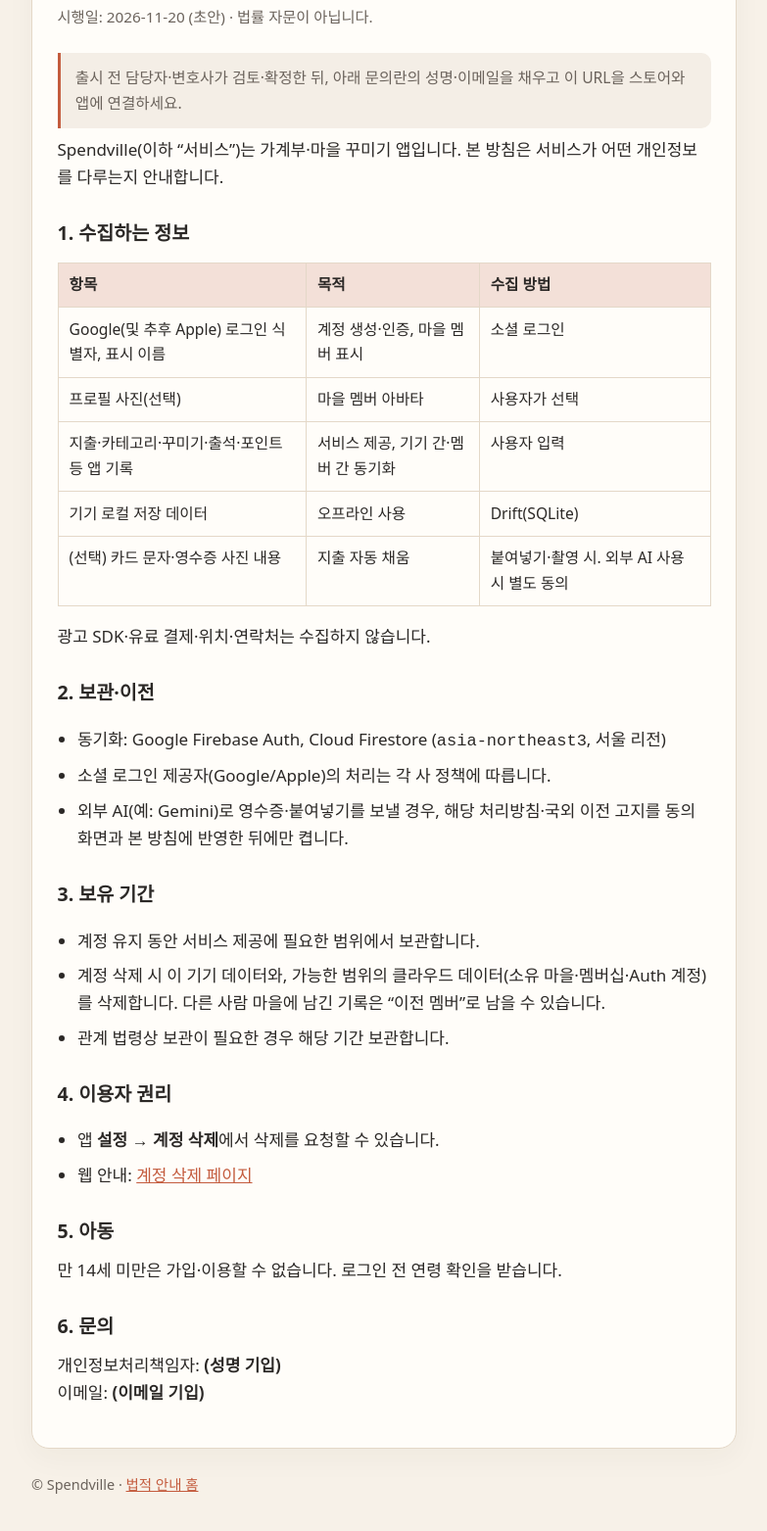
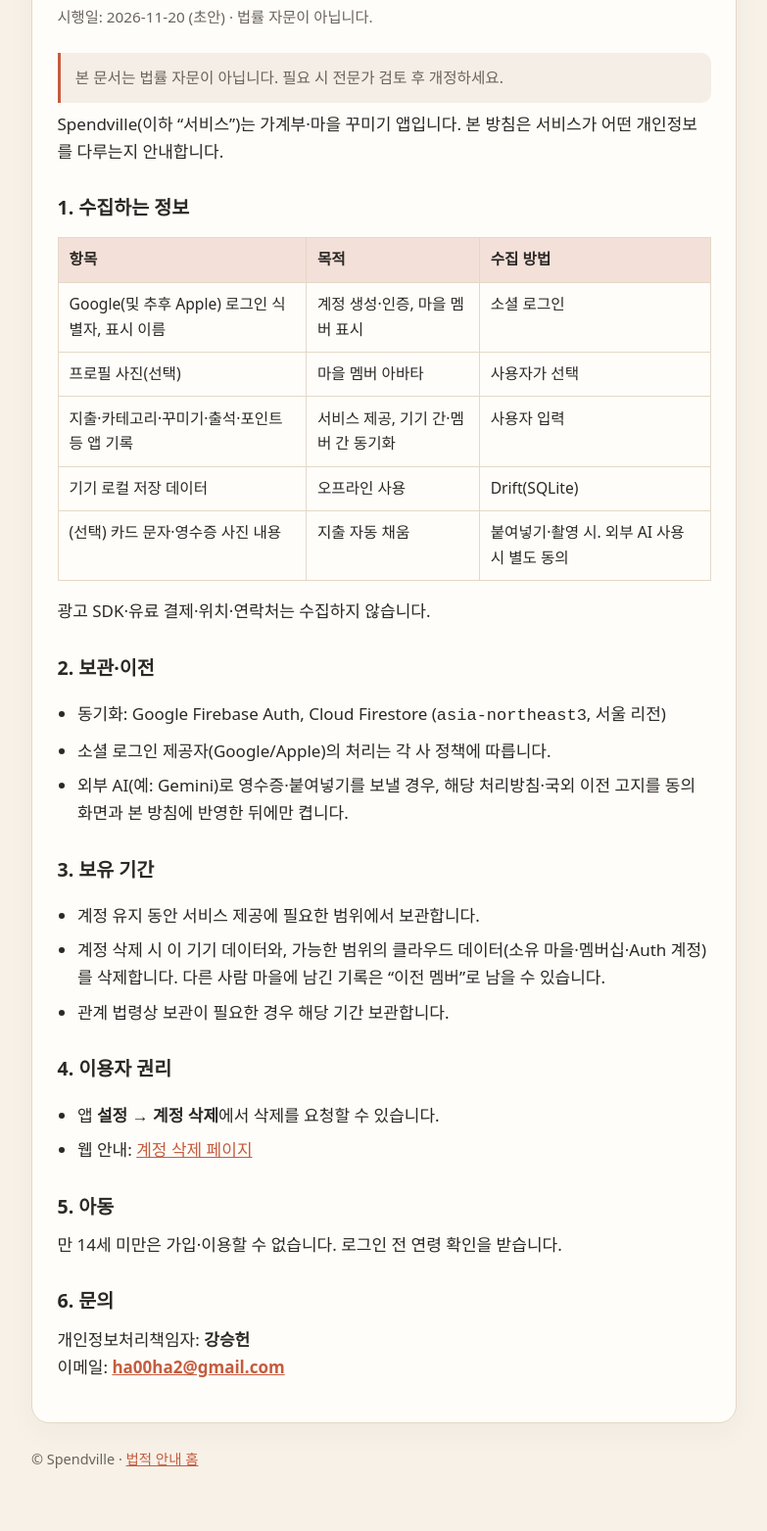
Before and after one commit to ha00h/spendville-legal, a plain HTML site: page privacy.html in a window 1280 px wide. Shown: the part 217-1780 px from the top of the page at 98% size, without its empty margins (248-1031 px from the left). Drawn offline with Linux system fonts and the light colour scheme.

Commit message:
Fill operator contact: 강승헌 / ha00ha2@gmail.com.
Co-authored-by: Cursor <cursoragent@cursor.com>

```diff
--- a/privacy.html
+++ b/privacy.html
@@ -20,8 +20,7 @@
       <p class="meta">시행일: 2026-11-20 (초안) · 법률 자문이 아닙니다.</p>
 
       <p class="note">
-        출시 전 담당자·변호사가 검토·확정한 뒤, 아래 문의란의 성명·이메일을 채우고
-        이 URL을 스토어와 앱에 연결하세요.
+        본 문서는 법률 자문이 아닙니다. 필요 시 전문가 검토 후 개정하세요.
       </p>
 
       <p>
@@ -108,8 +107,9 @@
 
       <h2>6. 문의</h2>
       <p>
-        개인정보처리책임자: <strong>(성명 기입)</strong><br />
-        이메일: <strong>(이메일 기입)</strong>
+        개인정보처리책임자: <strong>강승헌</strong><br />
+        이메일:
+        <a href="mailto:ha00ha2@gmail.com"><strong>ha00ha2@gmail.com</strong></a>
       </p>
     </main>
     <footer>
```
Also changed, not shown: account-deletion.html (+5 -3 lines).
